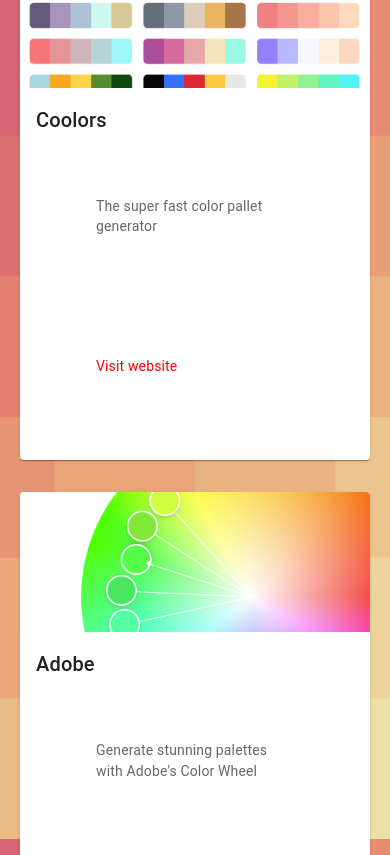
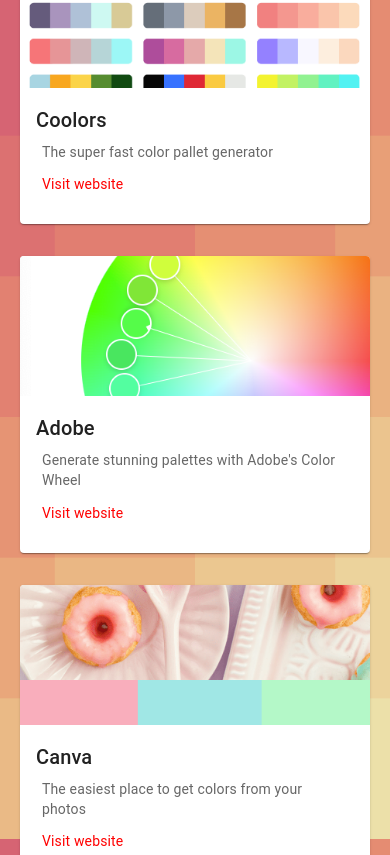
Before and after one commit to gines18/FrontEndHub, a React (Vite) app: page / in a window 390 px wide. Shown: the part 849-1704 px from the top of the page. Built offline with nearby package versions, Linux system fonts and the light colour scheme.

Commit message:
add padding for Tips component

```diff
--- a/src/components/Styles.css
+++ b/src/components/Styles.css
@@ -209,25 +209,25 @@ padding: 60px;
     flex-direction: column;
     height: auto;
   }
-  .welcome-tips h1, p{
-    padding: 60px;
-  }
+
 
   .welcome-tips,
   .image-tips {
     flex: none;
-    width: 100%;
-    padding: 60px;
+
+    padding-left: 60px;
+
   }
 
   .image-tips {
     height: 300px;
+    width: 100%;
   }
 }
 
 @media (max-width: 390px) {
-  .welcome-tips h1, p{
-    padding: 60px;
+  .welcome-tips h1, p {
+    padding: 6px;
   }
 
 }
```
